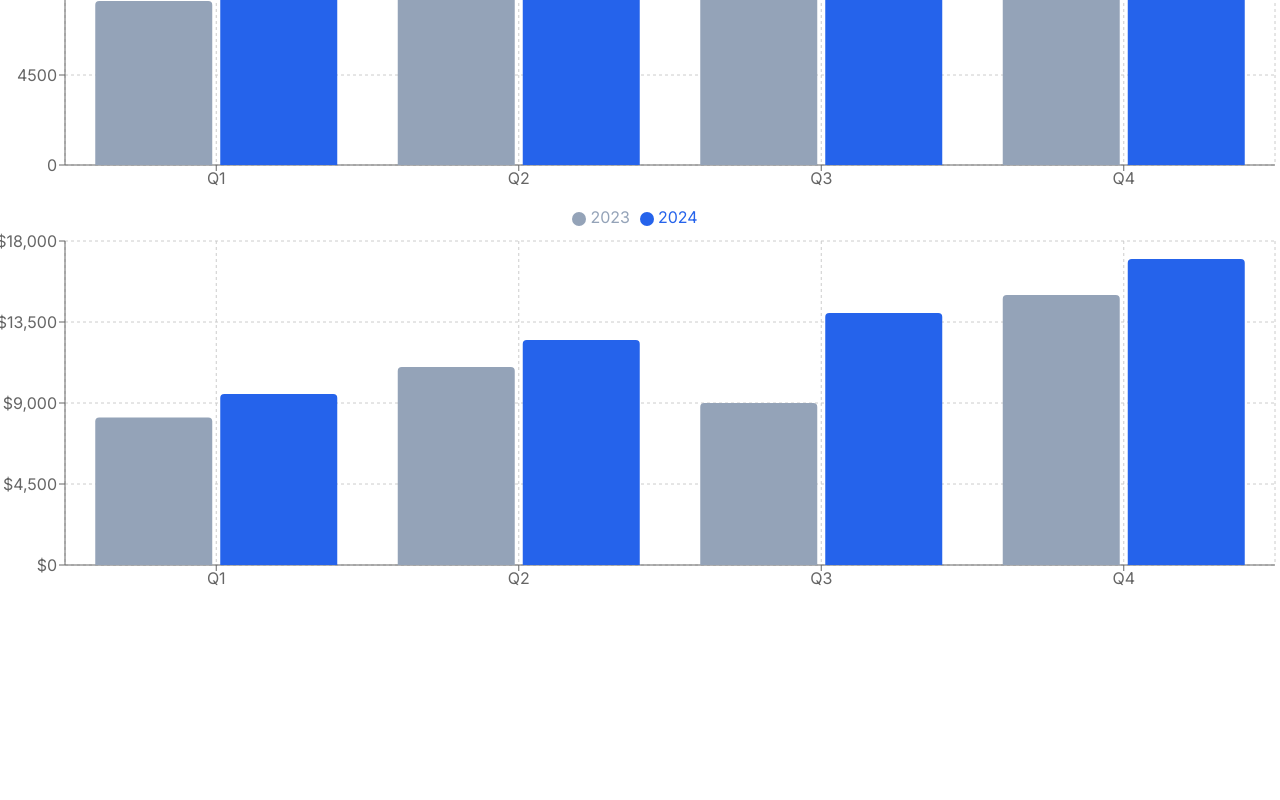
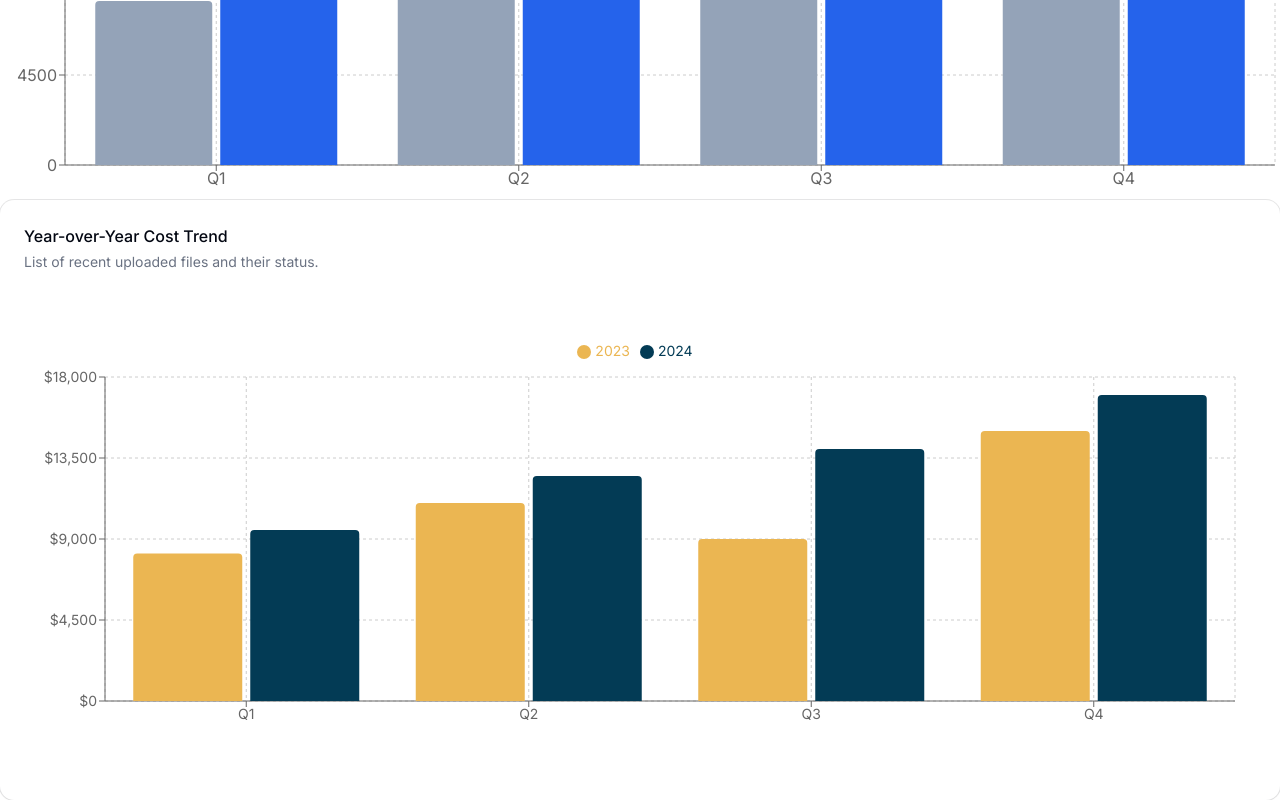
Before and after one commit to imjamalnasir/Packaging-Reporting---AI-ML-LLM, a Next.js app: page /graph in a window 1280 px wide. Shown: the part 997-1797 px from the top of the page. Before the commit the page ends 1597 px from the top, so only its background shows below. Built offline with nearby package versions, Linux system fonts and the light colour scheme.

Commit message:
graphFour is added at excecutive dashboard

```diff
--- /dev/null
+++ b/app/piq-dashboard/executive-dashboard/page.tsx
@@ -0,0 +1,15 @@
+import { PackIQComplianceDashMatrCards } from "@/components/PackIQ-Data-Compliance-Dashboard-MetricCards";
+import { GraphFour } from "@/components/packiq/graphFour";
+
+export default function ExecutiveDashBoard(){
+
+    return(
+
+        <>
+        <div className="p-10">
+            <PackIQComplianceDashMatrCards/>
+        <GraphFour/>
+        </div>
+        </>
+    )
+}
--- a/components/packiq/graphFour.tsx
+++ b/components/packiq/graphFour.tsx
@@ -10,6 +10,7 @@ import {
   ResponsiveContainer,
   Legend,
 } from "recharts"
+import { Card, CardContent, CardDescription, CardHeader, CardTitle } from "../ui/card"
 
 const data = [
   { quarter: "Q1", cost2023: 8200, cost2024: 9500 },
@@ -20,6 +21,16 @@ const data = [
 
 export function GraphFour() {
   return (
+    <>
+    <Card>
+      <CardHeader>
+                <CardTitle>Year-over-Year Cost Trend</CardTitle>
+                <CardDescription>
+                  List of recent uploaded files and their status.
+                </CardDescription>
+              </CardHeader>
+
+                  <CardContent className="p-10" >
     <div className="w-full h-[400px]">
       <ResponsiveContainer width="100%" height="100%">
         <BarChart data={data} barGap={8}>
@@ -45,19 +56,22 @@ export function GraphFour() {
 
           <Bar
             dataKey="cost2023"
-            fill="#94a3b8"
+            fill="#EBB652"
             name="2023"
             radius={[4, 4, 0, 0]}
           />
 
           <Bar
             dataKey="cost2024"
-            fill="#2563eb"
+            fill="#033B55"
             name="2024"
             radius={[4, 4, 0, 0]}
           />
         </BarChart>
       </ResponsiveContainer>
     </div>
+    </CardContent>
+    </Card>
+    </>
   )
 }
```
